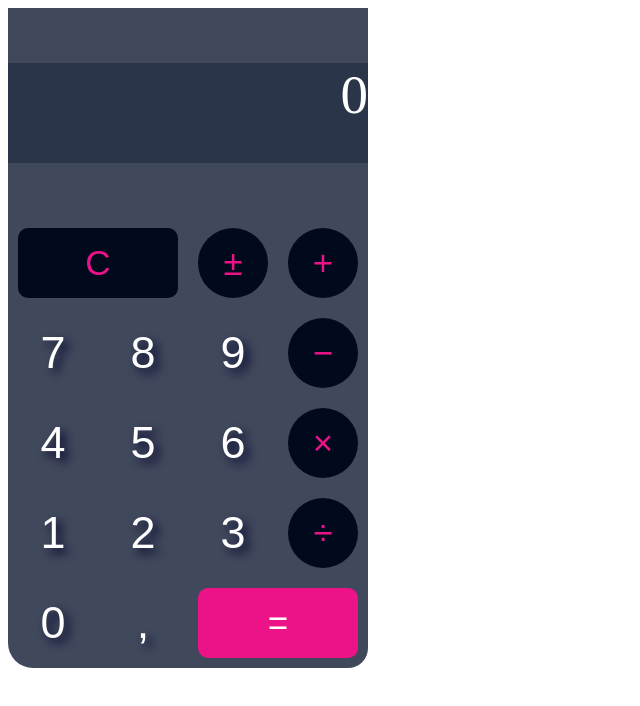
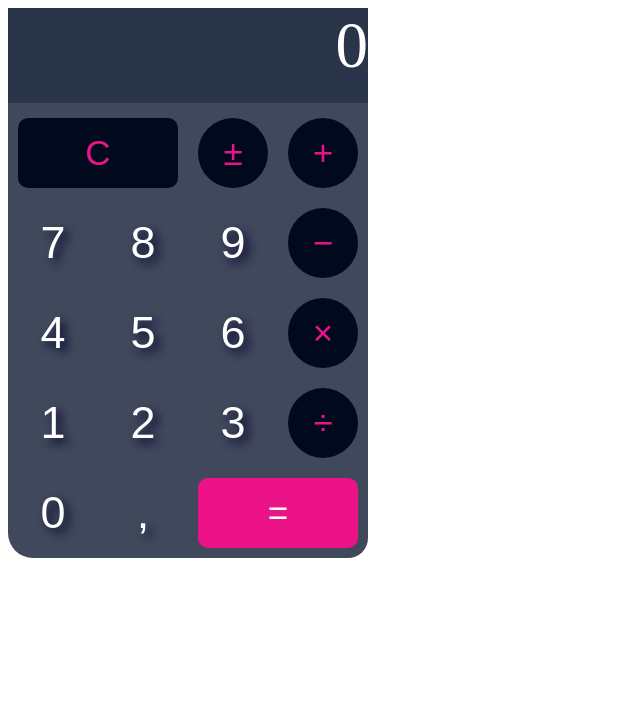
Before and after one commit to ander-Sgr/calculator, a plain HTML site: page index.html in a window 1280 px wide. Shown: the whole page, without its empty margins (0-640 px from the left). Drawn offline with Linux system fonts and the light colour scheme.

Commit message:
style updated

```diff
--- a/style/style-calc.css
+++ b/style/style-calc.css
@@ -1,7 +1,7 @@
 #body-calculator {
     display: grid;
 
-    grid-template-rows: repeat(2, auto);
+    grid-template-rows: 100px;
     grid-template-columns: repeat(4, 90px);
 
     background-color: rgba(64, 72, 92, 1);
@@ -41,13 +41,14 @@
 }
 
 #result-label {
+    margin-top: 0px;
     grid-column: 1/5;
     background: rgba(43, 53, 73, 1);
     border: none;
     color: white;
     text-align: right;
-    height: 100px;
-    font-size: 55px;
+    height: 95px;
+    font-size: 65px;
 }
 
 #container-buttons>div {
```
